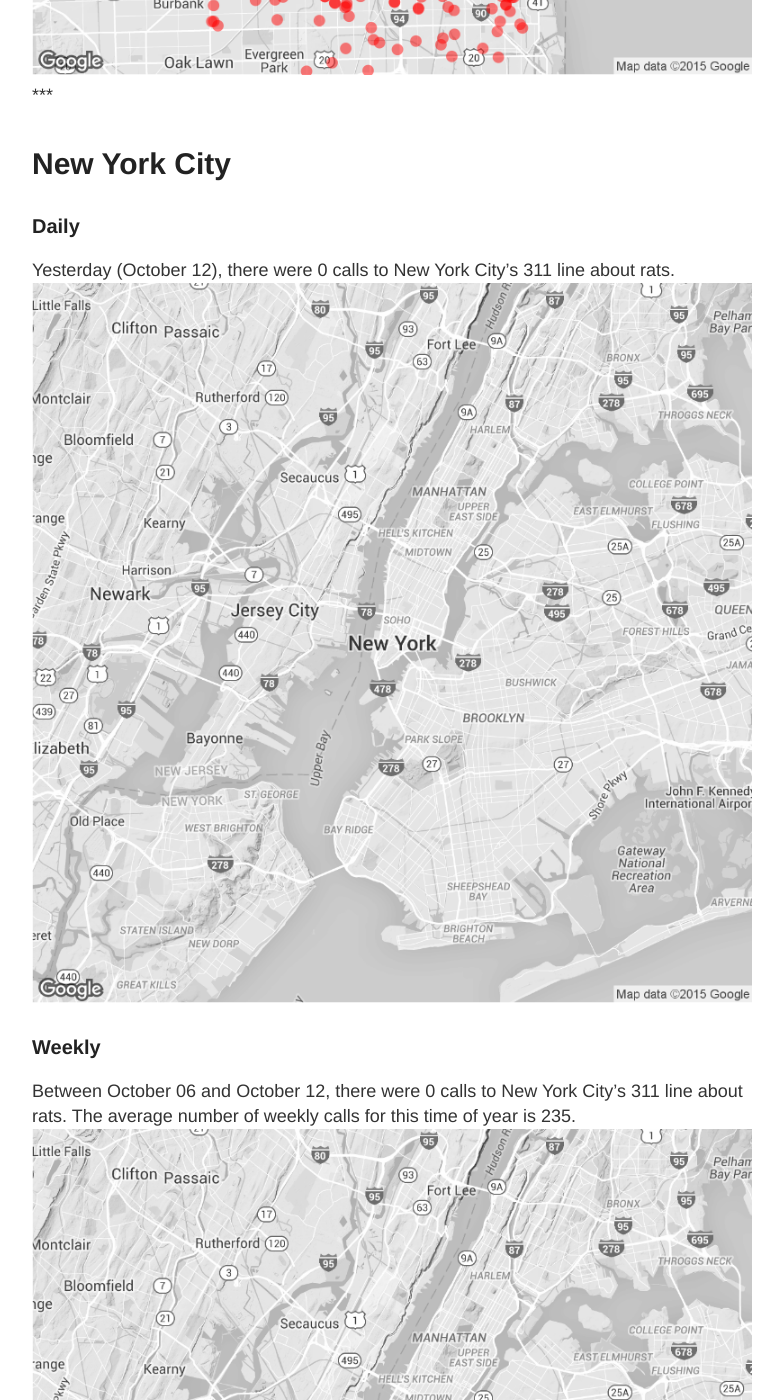
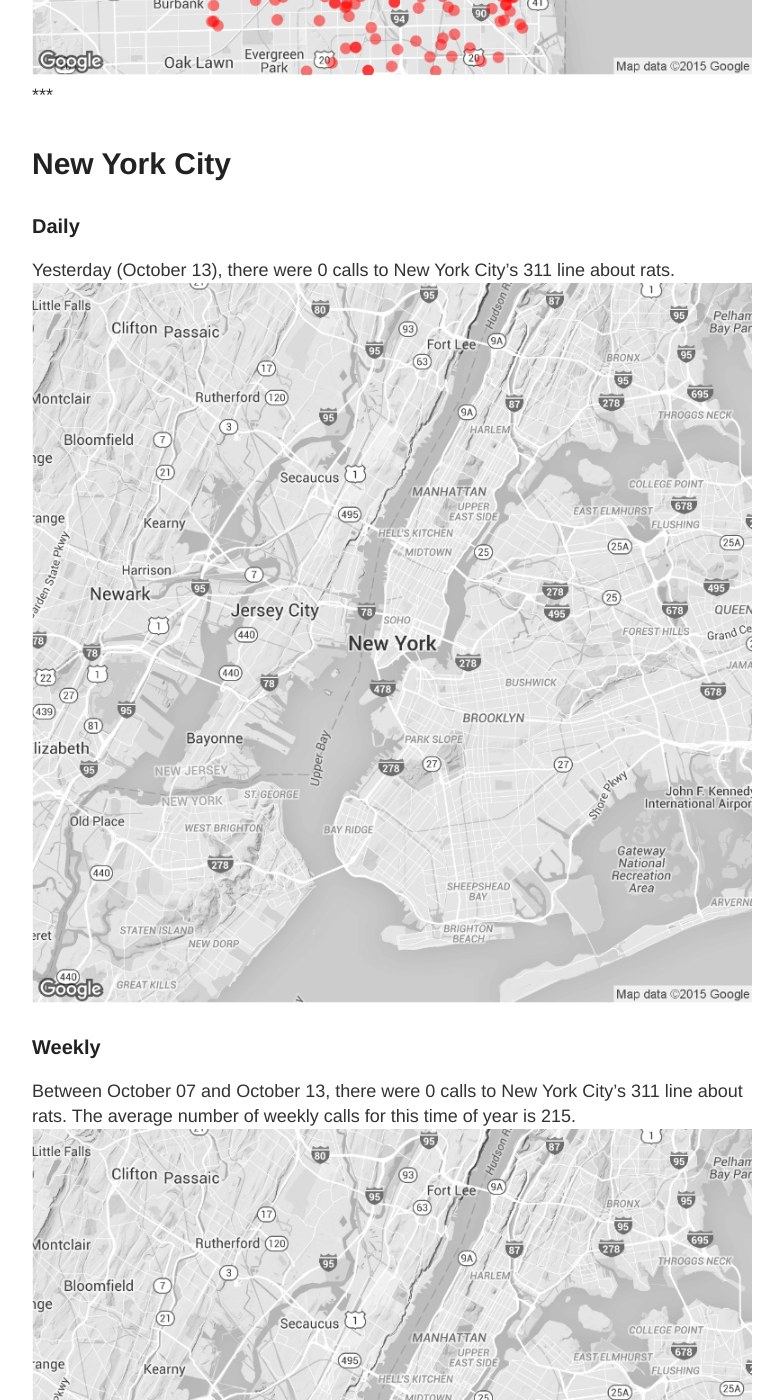
Before and after one commit to DanielHadley/ratmaps, a Jekyll site: the page built from daily.md, in a window 1280 px wide and 1400 px high, scrolled down 1986 px. Shown: the whole window, without its empty margins (248-1031 px from the left). Built offline with Jekyll 4.4.1, drawn with Linux system fonts in a browser that asks for light colours; comment, search, counter and statistics services are not loaded; some of the changed text lies outside the part shown.

Commit message:
Daily Maps

```diff
--- a/daily.md
+++ b/daily.md
@@ -15,22 +15,22 @@
 
 ### Daily
 
-Yesterday (October 12), there were 114 calls to Chicago's 311 line about rats.
+Yesterday (October 13), there were 189 calls to Chicago's 311 line about rats.
 ![Chicago rat calls to 311 weekly map]({{ site.cityimages }}/daily/Chicago_Rat_Map_Daily.png)
 
 ### Weekly
-Between October 06 and October 12, there were 921 calls to Chicago's 311 line about rats. The average number of weekly calls for this time of year is 725.
+Between October 07 and October 13, there were 944 calls to Chicago's 311 line about rats. The average number of weekly calls for this time of year is 641.
 ![Chicago rat calls to 311 weekly map]({{ site.cityimages }}/daily/Chicago_Rat_Map_Weekly.png)
 ***
 # New York City <a id="nyc"><a>
 
 ### Daily
 
-Yesterday (October 12), there were 0 calls to New York City's 311 line about rats.
+Yesterday (October 13), there were 0 calls to New York City's 311 line about rats.
 ![NYC rat calls to 311 weekly map]({{ site.cityimages }}/daily/NYC_Rat_Map_Daily.png)
 
 ### Weekly
-Between October 06 and October 12, there were 0 calls to New York City's 311 line about rats. The average number of weekly calls for this time of year is 235.
+Between October 07 and October 13, there were 0 calls to New York City's 311 line about rats. The average number of weekly calls for this time of year is 215.
 ![NYC rat calls to 311 weekly map]({{ site.cityimages }}/daily/NYC_Rat_Map_Weekly.png)
 
 Each red dot represents one call about a rat seen in that location. The dots are transparent, so multiple calls from one location will be seen as a solid dot. The usual caveats apply: more calls do not necessarily mean that there are more rats in that location than other parts of the city. A cluster of dots could indicate that one resident is unusually vocal about rodents in his or her neighborhood. Also, more densely populated neighborhoods tend to make more calls to 311.
```
Also changed, not shown: images/pages/daily/Chicago_Rat_Map_Daily.png, images/pages/daily/Chicago_Rat_Map_Weekly.png, images/pages/daily/NYC_Rat_Map_Daily.png, images/pages/daily/NYC_Rat_Map_Weekly.png.
